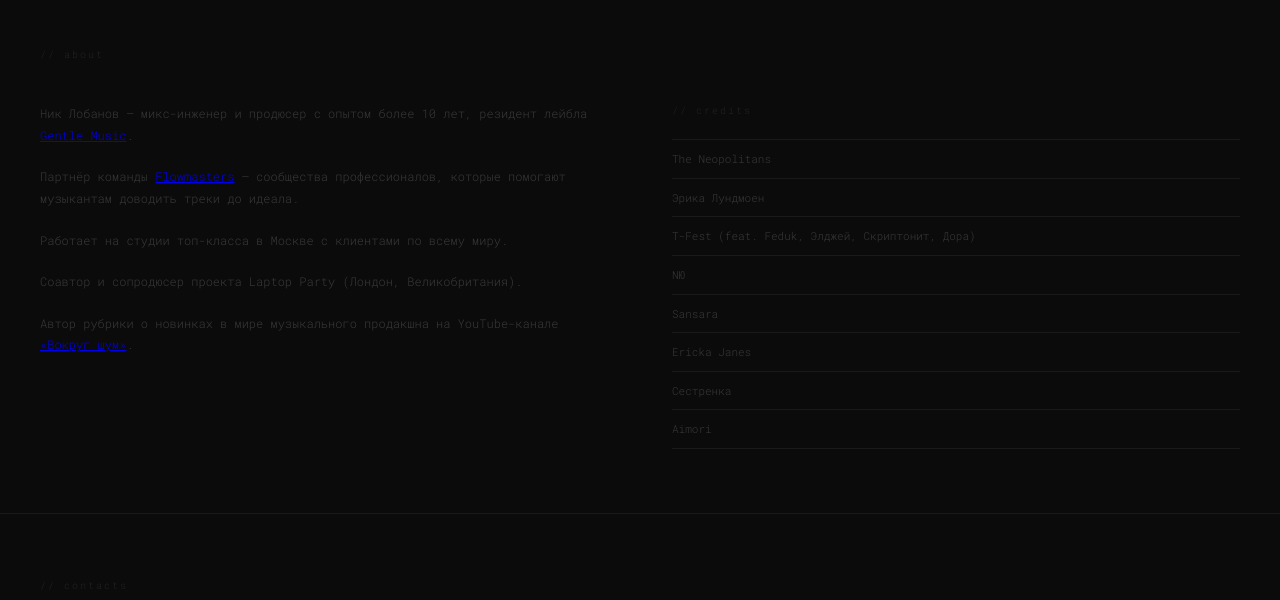
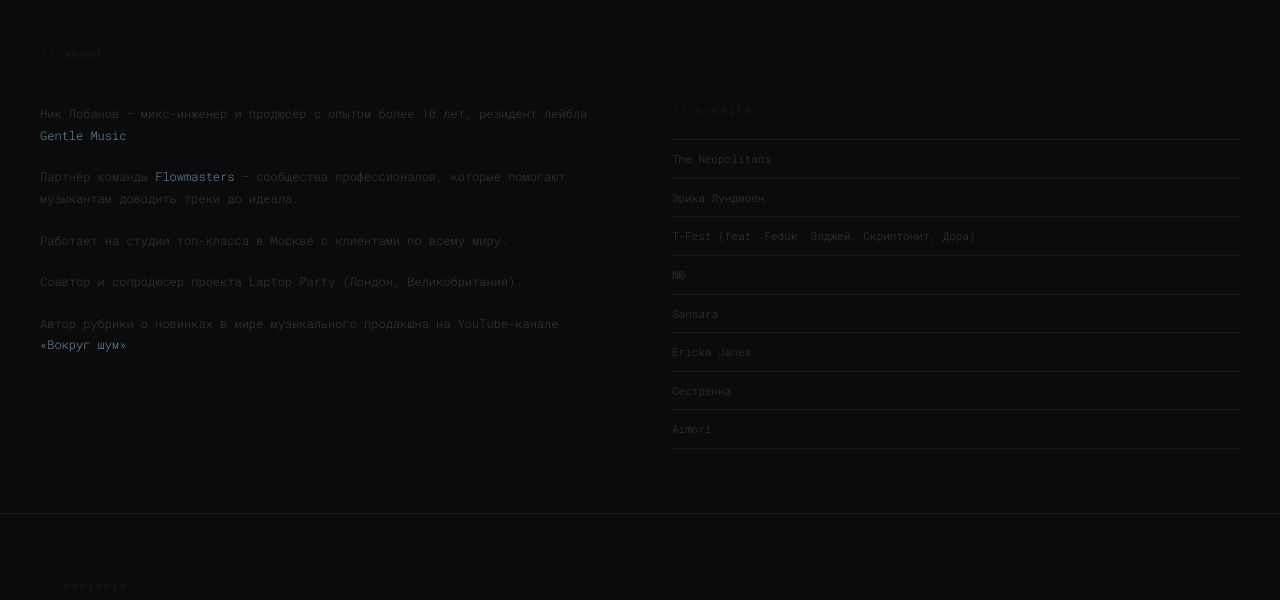
Before and after one commit to postykish/nick-lobanov, a plain HTML site: page index.html in a window 1280 px wide. Shown: the part 1700-2300 px from the top of the page. Drawn offline with Linux system fonts and the light colour scheme; no server answers.

Commit message:
Update style.css

```diff
--- a/style.css
+++ b/style.css
@@ -276,6 +276,16 @@ nav.scrolled { background: rgba(11,11,11,0.95); border-bottom: 1px solid var(--b
 .about .section-label { margin-bottom: 40px; }
 .about-grid { display: grid; grid-template-columns: 1fr 1fr; gap: 64px; }
 .about-text p { color: var(--muted); font-size: 12px; line-height: 1.8; margin-bottom: 20px; }
+.about-text .inline-link {
+  color: var(--accent);
+  text-decoration: none;
+  border-bottom: 1px solid transparent;
+  transition: border-color 0.2s, opacity 0.2s;
+}
+.about-text .inline-link:hover {
+  border-bottom-color: var(--accent);
+  opacity: 0.85;
+}
 .cv-link { color: var(--accent); font-size: 11px; text-decoration: none; letter-spacing: 1px; transition: opacity 0.2s; }
 .cv-link:hover { opacity: 0.7; }
 .credits-label { color: var(--dim); font-size: 10px; letter-spacing: 2px; margin-bottom: 20px; }
```
